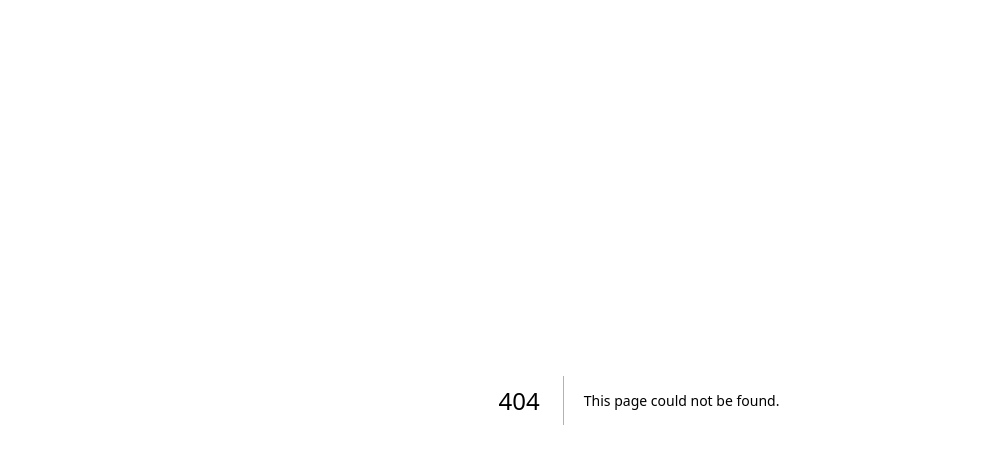
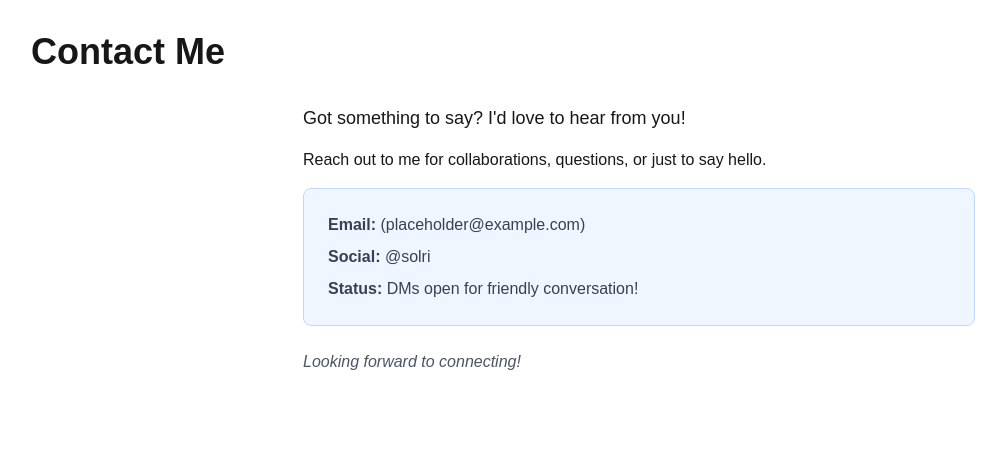
Before and after one commit to noemit/solri-blog, a Next.js app: page /contact in a window 1280 px wide. Before the commit this address had no page. Shown: the top 464 px of the page, without its empty margins (1-1007 px from the left). Built offline with nearby package versions, Linux system fonts and the light colour scheme.

Commit message:
pi-autosave: write call_v220lgjz 2026-04-20T20:07:43.916Z

```diff
--- /dev/null
+++ b/src/app/contact/page.tsx
@@ -0,0 +1,23 @@
+export default function Contact() {
+  return (
+    <main className="min-h-screen p-8">
+      <h1 className="text-4xl font-bold mb-8">Contact Me</h1>
+      <div className="max-w-2xl mx-auto">
+        <p className="text-lg mb-4">
+          Got something to say? I'd love to hear from you!
+        </p>
+        <p className="mb-4">
+          Reach out to me for collaborations, questions, or just to say hello.
+        </p>
+        <div className="bg-blue-50 border border-blue-200 p-6 rounded-lg">
+          <p className="text-gray-700 mb-2"><strong>Email:</strong> (placeholder@example.com)</p>
+          <p className="text-gray-700 mb-2"><strong>Social:</strong> @solri</p>
+          <p className="text-gray-700"><strong>Status:</strong> DMs open for friendly conversation!</p>
+        </div>
+        <p className="text-gray-600 italic mt-6">
+          Looking forward to connecting!
+        </p>
+      </div>
+    </main>
+  );
+}
```
